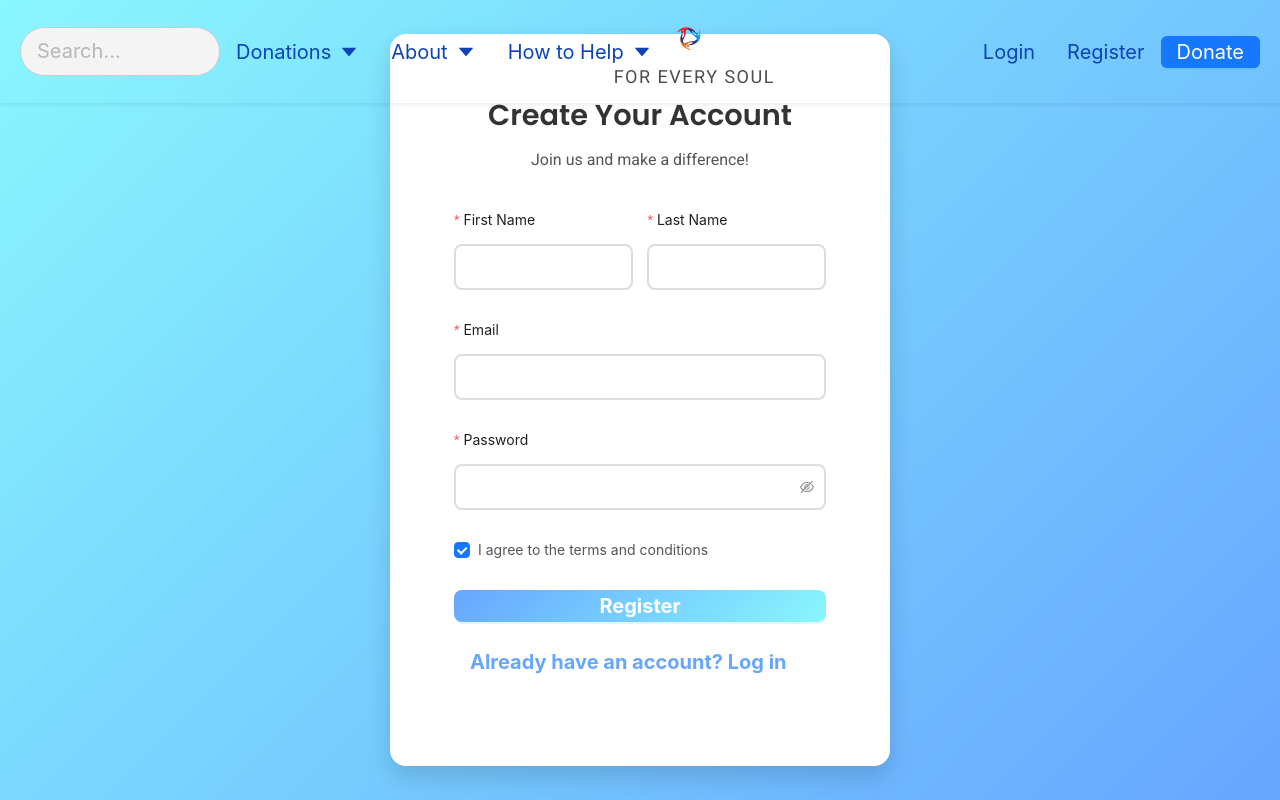
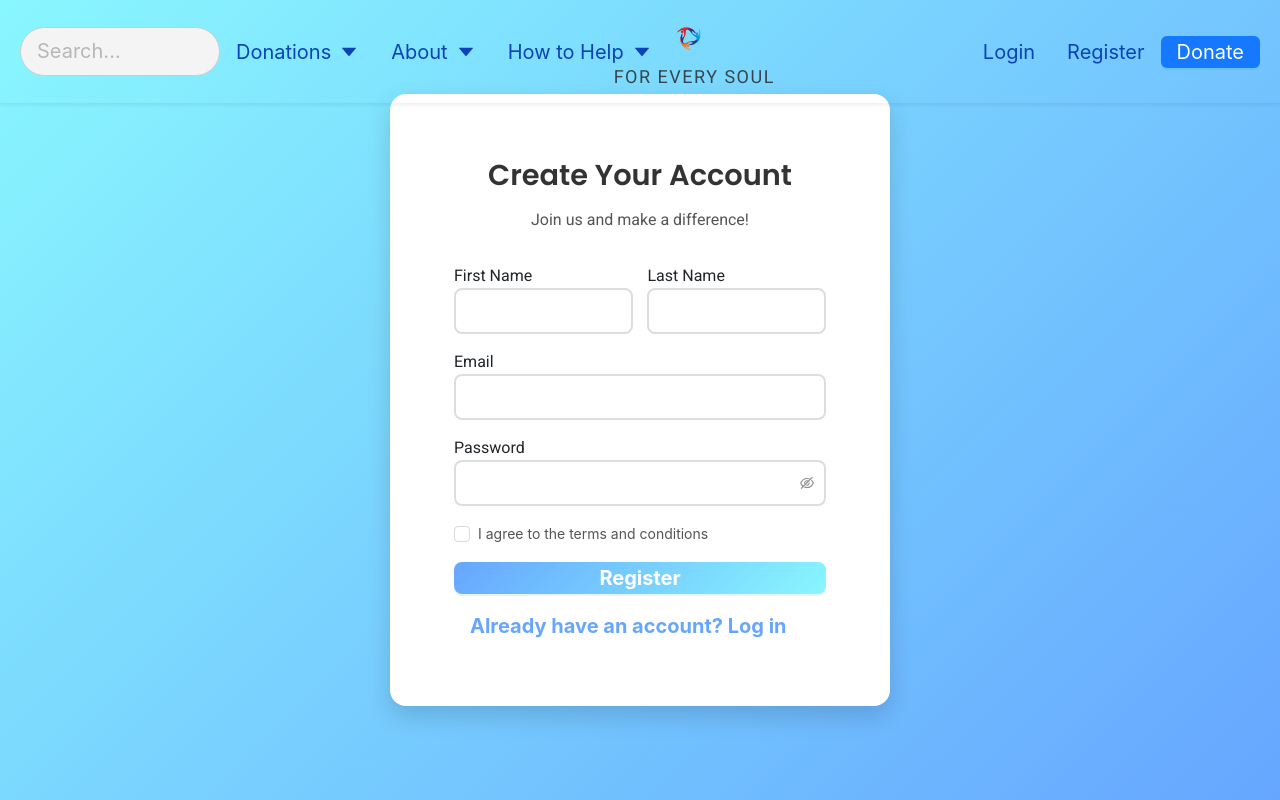
Before and after one commit to Subah-Zarin/FOR-EVERY-SOUL, a React (Create React App) app in the folder frontend/: page /register in a window 1280 px wide. Built offline with nearby package versions, Linux system fonts and the light colour scheme.

Commit message:
used Formik in login and registration

```diff
--- a/frontend/src/pages/Register.js
+++ b/frontend/src/pages/Register.js
@@ -1,31 +1,33 @@
 import React from 'react';
 import NavBar from '../components/NavBar';
-import { Button, Checkbox, Form, Input, message } from 'antd';
+import { Button, Checkbox, Input, message } from 'antd';
+import { Formik } from 'formik';
+import * as Yup from 'yup';
 import { useNavigate } from 'react-router-dom';
 
 const Register = () => {
   const navigate = useNavigate();
 
-  const onFinish = (values) => {
-    const passwordRegex = /^[A-Za-z0-9]{8}$/;
-
-    if (passwordRegex.test(values.password)) {
-      console.log('Registration successful:', values);
-      message.success('Registration successful!');
-      // Navigate to the Account page after successful registration
-      navigate('/account');
-    } else {
-      message.error('Password must be exactly 8 characters and contain both letters and numbers.');
-    }
-  };
-
-  const onFinishFailed = (errorInfo) => {
-    console.log('Failed:', errorInfo);
-  };
-
+  // Function to navigate to the login page
   const navigateToLogin = () => {
     navigate('/login');
   };
+
+  // Validation schema using Yup
+  const validationSchema = Yup.object({
+    firstName: Yup.string().required('Please input your first name!'),
+    lastName: Yup.string().required('Please input your last name!'),
+    email: Yup.string()
+      .email('Invalid email address')
+      .required('Please input your email!'),
+    password: Yup.string()
+      .matches(
+        /^[A-Za-z0-9]{8}$/,
+        'Password must be exactly 8 characters and contain both letters and numbers.'
+      )
+      .required('Please input your password!'),
+    remember: Yup.boolean(),
+  });
 
   return (
     <div
@@ -37,7 +39,8 @@ const Register = () => {
         background: 'linear-gradient(135deg, #89f7fe, #66a6ff)',
         animation: 'fadeIn 2s ease-in-out',
       }}
-    > <NavBar />
+    >
+      <NavBar />
       <div
         style={{
           padding: '5%',
@@ -75,32 +78,46 @@ const Register = () => {
         >
           Join us and make a difference!
         </p>
-        <Form
-          name="register"
-          style={{
-            width: '100%',
+        <Formik
+          initialValues={{
+            firstName: '',
+            lastName: '',
+            email: '',
+            password: '',
+            remember: false,
           }}
-          initialValues={{
-            remember: true,
+          validationSchema={validationSchema}
+          onSubmit={(values, { setSubmitting }) => {
+            console.log('Registration successful:', values);
+            message.success('Registration successful!');
+            navigate('/account');
+            setSubmitting(false);
           }}
-          onFinish={onFinish}
-          onFinishFailed={onFinishFailed}
-          autoComplete="off"
         >
-          <Form.Item style={{ marginBottom: 0 }}>
-            <Form.Item
+          {({
+            values,
+            errors,
+            touched,
+            handleChange,
+            handleBlur,
+            handleSubmit,
+            isSubmitting,
+            setFieldValue,
+          }) => (
+            <form onSubmit={handleSubmit}>
+              {/* First and Last Name Fields */}
+              <div style={{ display: 'flex', justifyContent: 'space-between', gap: '4%' }}>
+                <div style={{ width: '48%' }}>
+                  <label htmlFor="firstName">First Name</label>
+                  <Input
+                    id="firstName"
                     name="firstName"
-              label="First Name"
-              labelCol={{ span: 24 }}
-              rules={[
-                {
-                  required: true,
-                  message: 'Please input your first name!',
-                },
-              ]}
-              style={{ display: 'inline-block', width: '48%' }}
-            >
-              <Input
+                    value={values.firstName}
+                    onChange={handleChange}
+                    onBlur={(e) => {
+                      e.target.style.borderColor = '#ddd';
+                      handleBlur(e);
+                    }}
                     style={{
                       borderRadius: '8px',
                       padding: '10px',
@@ -108,27 +125,22 @@ const Register = () => {
                       transition: 'border-color 0.3s',
                     }}
                     onFocus={(e) => (e.target.style.borderColor = '#66a6ff')}
-                onBlur={(e) => (e.target.style.borderColor = '#ddd')}
                   />
-            </Form.Item>
-
-            <Form.Item
+                  {errors.firstName && touched.firstName && (
+                    <div style={{ color: 'red', marginBottom: '0.5rem' }}>{errors.firstName}</div>
+                  )}
+                </div>
+                <div style={{ width: '48%' }}>
+                  <label htmlFor="lastName">Last Name</label>
+                  <Input
+                    id="lastName"
                     name="lastName"
-              label="Last Name"
-              labelCol={{ span: 24 }}
-              rules={[
-                {
-                  required: true,
-                  message: 'Please input your last name!',
-                },
-              ]}
-              style={{
-                display: 'inline-block',
-                width: '48%',
-                marginLeft: '4%',
+                    value={values.lastName}
+                    onChange={handleChange}
+                    onBlur={(e) => {
+                      e.target.style.borderColor = '#ddd';
+                      handleBlur(e);
                     }}
-            >
-              <Input
                     style={{
                       borderRadius: '8px',
                       padding: '10px',
@@ -136,24 +148,25 @@ const Register = () => {
                       transition: 'border-color 0.3s',
                     }}
                     onFocus={(e) => (e.target.style.borderColor = '#66a6ff')}
-                onBlur={(e) => (e.target.style.borderColor = '#ddd')}
                   />
-            </Form.Item>
-          </Form.Item>
+                  {errors.lastName && touched.lastName && (
+                    <div style={{ color: 'red', marginBottom: '0.5rem' }}>{errors.lastName}</div>
+                  )}
+                </div>
+              </div>
 
-          <Form.Item
-            label="Email"
+              {/* Email Field */}
+              <div style={{ marginTop: '1rem' }}>
+                <label htmlFor="email">Email</label>
+                <Input
+                  id="email"
                   name="email"
-            labelCol={{ span: 24 }}
-            rules={[
-              {
-                required: true,
-                message: 'Please input your email!',
-                type: 'email',
-              },
-            ]}
-          >
-            <Input
+                  value={values.email}
+                  onChange={handleChange}
+                  onBlur={(e) => {
+                    e.target.style.borderColor = '#ddd';
+                    handleBlur(e);
+                  }}
                   style={{
                     borderRadius: '8px',
                     padding: '10px',
@@ -161,22 +174,24 @@ const Register = () => {
                     transition: 'border-color 0.3s',
                   }}
                   onFocus={(e) => (e.target.style.borderColor = '#66a6ff')}
-              onBlur={(e) => (e.target.style.borderColor = '#ddd')}
                 />
-          </Form.Item>
+                {errors.email && touched.email && (
+                  <div style={{ color: 'red', marginBottom: '0.5rem' }}>{errors.email}</div>
+                )}
+              </div>
 
-          <Form.Item
-            label="Password"
+              {/* Password Field */}
+              <div style={{ marginTop: '1rem' }}>
+                <label htmlFor="password">Password</label>
+                <Input.Password
+                  id="password"
                   name="password"
-            labelCol={{ span: 24 }}
-            rules={[
-              {
-                required: true,
-                message: 'Please input your password!',
-              },
-            ]}
-          >
-            <Input.Password
+                  value={values.password}
+                  onChange={handleChange}
+                  onBlur={(e) => {
+                    e.target.style.borderColor = '#ddd';
+                    handleBlur(e);
+                  }}
                   style={{
                     borderRadius: '8px',
                     padding: '10px',
@@ -184,24 +199,32 @@ const Register = () => {
                     transition: 'border-color 0.3s',
                   }}
                   onFocus={(e) => (e.target.style.borderColor = '#66a6ff')}
-              onBlur={(e) => (e.target.style.borderColor = '#ddd')}
                 />
-          </Form.Item>
+                {errors.password && touched.password && (
+                  <div style={{ color: 'red', marginBottom: '0.5rem' }}>{errors.password}</div>
+                )}
+              </div>
 
-          <Form.Item
+              {/* Terms and Conditions Checkbox */}
+              <div style={{ marginTop: '1rem', textAlign: 'left' }}>
+                <Checkbox
+                  id="remember"
                   name="remember"
-            valuePropName="checked"
-            style={{ textAlign: 'left' }}
+                  checked={values.remember}
+                  onChange={(e) => setFieldValue('remember', e.target.checked)}
+                  onBlur={handleBlur}
+                  style={{ color: '#555' }}
                 >
-            <Checkbox style={{ color: '#555' }} >
                   I agree to the terms and conditions
                 </Checkbox>
-          </Form.Item>
+              </div>
 
-          <Form.Item>
+              {/* Register Button */}
+              <div style={{ marginTop: '1rem' }}>
                 <Button
                   type="primary"
                   htmlType="submit"
+                  disabled={isSubmitting}
                   style={{
                     width: '100%',
                     background: 'linear-gradient(135deg, #66a6ff, #89f7fe)',
@@ -220,9 +243,10 @@ const Register = () => {
                 >
                   Register
                 </Button>
-          </Form.Item>
+              </div>
 
-          <Form.Item>
+              {/* Link to Login */}
+              <div style={{ marginTop: '1rem' }}>
                 <Button
                   type="link"
                   onClick={navigateToLogin}
@@ -235,8 +259,10 @@ const Register = () => {
                 >
                   Already have an account? Log in
                 </Button>
-          </Form.Item>
-        </Form>
+              </div>
+            </form>
+          )}
+        </Formik>
       </div>
     </div>
   );
--- a/frontend/src/pages/login.js
+++ b/frontend/src/pages/login.js
@@ -1,24 +1,31 @@
 import React from 'react';
 import NavBar from '../components/NavBar';
-import { Button, Checkbox, Form, Input, message } from 'antd';
+import { Formik } from 'formik';
+import * as Yup from 'yup';
+import { Input, Checkbox, Button, message } from 'antd';
 
-// Handle form submission
-const onFinish = (values) => {
-  const passwordRegex = /^[A-Za-z0-9]{8}$/;
+const Login = () => {
+  // Define the validation schema using Yup.
+  const validationSchema = Yup.object().shape({
+    username: Yup.string().required('Please input your username!'),
+    password: Yup.string()
+      .matches(
+        /^[A-Za-z0-9]{8}$/,
+        'Password must be exactly 8 characters and contain letters and numbers.'
+      )
+      .required('Please input your password!'),
+    remember: Yup.boolean(),
+  });
 
-  if (passwordRegex.test(values.password)) {
+  // This function will be called when the form is submitted.
+  const handleSubmit = (values, { setSubmitting }) => {
     console.log('Login successful:', values);
     message.success('Login successful!');
-  } else {
-    message.error('Password must be exactly 8 characters and contain letters and numbers.');
-  }
+    // Add any further authentication logic here (e.g., API call).
+    setSubmitting(false);
   };
 
-const onFinishFailed = (errorInfo) => {
-  console.log('Failed:', errorInfo);
-};
-
-const Login = () => (
+  return (
     <div
       style={{
         display: 'flex',
@@ -28,7 +35,8 @@ const Login = () => (
         background: 'linear-gradient(135deg, #89f7fe, #66a6ff)',
         animation: 'fadeIn 2s ease-in-out',
       }}
-  > <NavBar />
+    >
+      <NavBar />
       <div
         style={{
           padding: '10% 5%',
@@ -67,35 +75,35 @@ const Login = () => (
         >
           Log in to access your personalized dashboard and start exploring.
         </p>
-      <Form
-        name="login"
-        style={{
-          width: '100%',
+        <Formik
+          initialValues={{ username: '', password: '', remember: true }}
+          validationSchema={validationSchema}
+          onSubmit={handleSubmit}
+        >
+          {({
+            values,
+            errors,
+            touched,
+            handleChange,
+            handleBlur,
+            handleSubmit,
+            isSubmitting,
+          }) => (
+            <form onSubmit={handleSubmit}>
+              {/* Username Field */}
+              <div style={{ marginBottom: '1rem' }}>
+                <label htmlFor="username" style={{ display: 'block', marginBottom: '0.5rem' }}>
+                  Username
+                </label>
+                <Input
+                  id="username"
+                  name="username"
+                  value={values.username}
+                  onChange={handleChange}
+                  onBlur={(e) => {
+                    e.target.style.borderColor = '#ddd';
+                    handleBlur(e);
                   }}
-        initialValues={{
-          remember: true,
-        }}
-        onFinish={onFinish}
-        onFinishFailed={onFinishFailed}
-        autoComplete="off"
-      >
-        <Form.Item
-          label="Username"
-          name="username"
-          labelCol={{
-            span: 24,
-          }}
-          wrapperCol={{
-            span: 24,
-          }}
-          rules={[
-            {
-              required: true,
-              message: 'Please input your username!',
-            },
-          ]}
-        >
-          <Input
                   style={{
                     width: '100%',
                     borderRadius: '8px',
@@ -104,27 +112,26 @@ const Login = () => (
                     transition: 'border-color 0.3s',
                   }}
                   onFocus={(e) => (e.target.style.borderColor = '#66a6ff')}
-            onBlur={(e) => (e.target.style.borderColor = '#ddd')}
                 />
-        </Form.Item>
+                {errors.username && touched.username && (
+                  <div style={{ color: 'red', marginTop: '0.5rem' }}>{errors.username}</div>
+                )}
+              </div>
 
-        <Form.Item
-          label="Password"
+              {/* Password Field */}
+              <div style={{ marginBottom: '1rem' }}>
+                <label htmlFor="password" style={{ display: 'block', marginBottom: '0.5rem' }}>
+                  Password
+                </label>
+                <Input.Password
+                  id="password"
                   name="password"
-          labelCol={{
-            span: 24,
+                  value={values.password}
+                  onChange={handleChange}
+                  onBlur={(e) => {
+                    e.target.style.borderColor = '#ddd';
+                    handleBlur(e);
                   }}
-          wrapperCol={{
-            span: 24,
-          }}
-          rules={[
-            {
-              required: true,
-              message: 'Please input your password!',
-            },
-          ]}
-        >
-          <Input.Password
                   style={{
                     width: '100%',
                     borderRadius: '8px',
@@ -133,23 +140,29 @@ const Login = () => (
                     transition: 'border-color 0.3s',
                   }}
                   onFocus={(e) => (e.target.style.borderColor = '#89f7fe')}
-            onBlur={(e) => (e.target.style.borderColor = '#ddd')}
                 />
-        </Form.Item>
+                {errors.password && touched.password && (
+                  <div style={{ color: 'red', marginTop: '0.5rem' }}>{errors.password}</div>
+                )}
+              </div>
 
-        <Form.Item
+              {/* Remember Me Checkbox */}
+              <div style={{ marginBottom: '1rem', textAlign: 'left' }}>
+                <Checkbox
                   name="remember"
-          valuePropName="checked"
-          label={null}
-          style={{ textAlign: 'left' }}
+                  checked={values.remember}
+                  onChange={(e) =>
+                    handleChange({ target: { name: 'remember', value: e.target.checked } })
+                  }
                 >
-          <Checkbox style={{ color: '#555' }}>Remember me</Checkbox>
-        </Form.Item>
+                  Remember me
+                </Checkbox>
+              </div>
 
-        <Form.Item label={null}>
+              {/* Submit Button */}
               <Button
                 type="primary"
-            htmlType="submit"
+                disabled={isSubmitting}
                 style={{
                   width: '100%',
                   background: 'linear-gradient(135deg, #66a6ff, #89f7fe)',
@@ -166,13 +179,16 @@ const Login = () => (
                 onMouseLeave={(e) =>
                   (e.currentTarget.style.background = 'linear-gradient(135deg, #66a6ff, #89f7fe)')
                 }
+                htmlType="submit"
               >
                 Submit
               </Button>
-        </Form.Item>
-      </Form>
+            </form>
+          )}
+        </Formik>
       </div>
     </div>
   );
+};
 
 export default Login;
```
Also changed, not shown: frontend/src/pages/login.css (+25 -1 lines), frontend/src/styles/Homepage.css (+134 -108 lines), 1 other file (tests, documents, lock files or other folders). Lines whose indentation alone changed are shown as unchanged.
